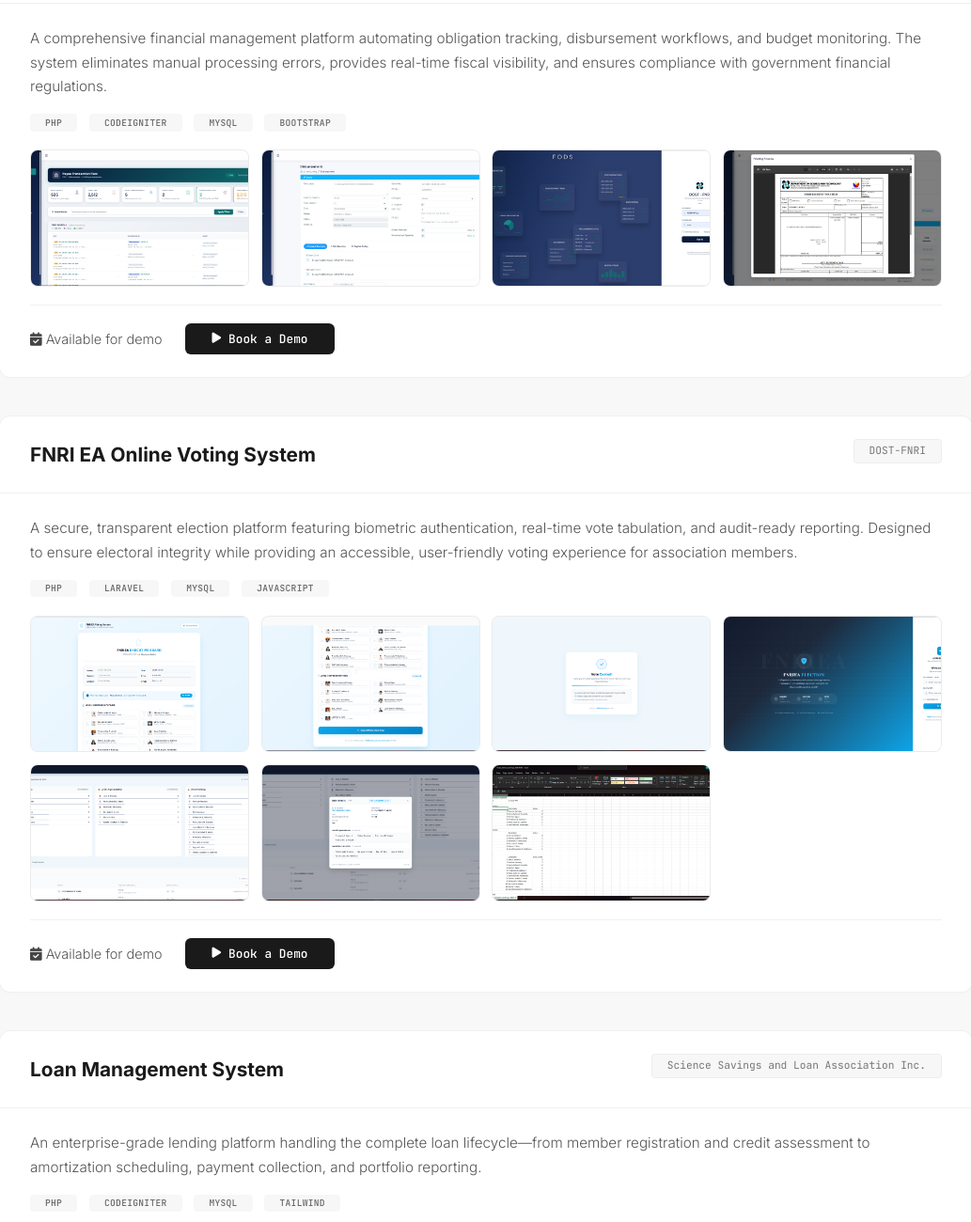
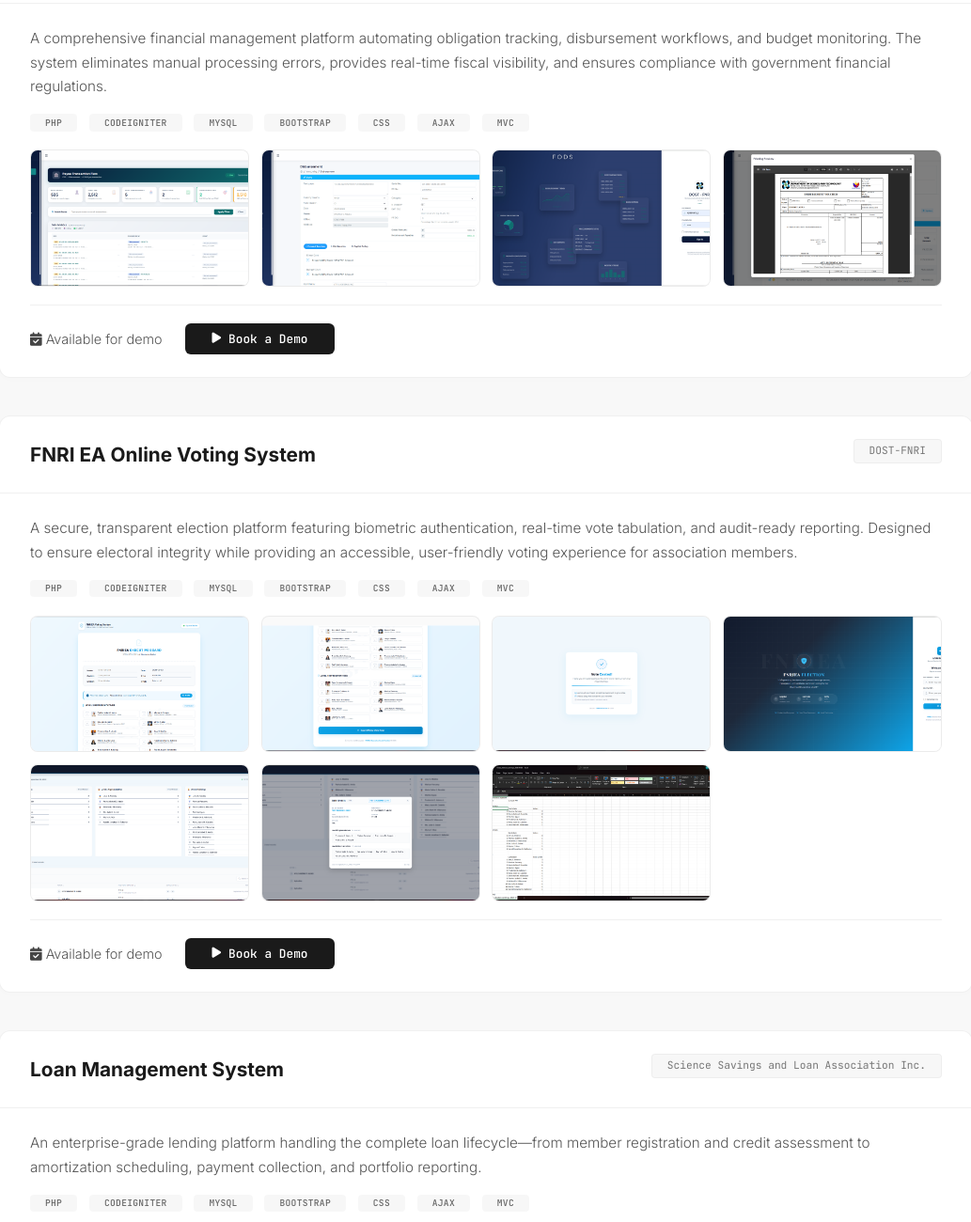
Before and after one commit to kylealino/kyledotdev, a plain HTML site: page index.html in a window 1280 px wide. Shown: the part 3280-4580 px from the top of the page at 94% size, without its empty margins (123-1156 px from the left). Drawn offline with nearby package versions, Linux system fonts and the light colour scheme.

Commit message:
tech stack update

```diff
--- a/index.html
+++ b/index.html
@@ -1904,7 +1904,7 @@
                         <div class="project-body">
                             <p class="desc">A comprehensive financial management platform automating obligation tracking, disbursement workflows, and budget monitoring. The system eliminates manual processing errors, provides real-time fiscal visibility, and ensures compliance with government financial regulations.</p>
                             <div class="tech-stack">
-                                <span>PHP</span><span>CodeIgniter</span><span>MySQL</span><span>Bootstrap</span>
+                                <span>PHP</span><span>CodeIgniter</span><span>MySQL</span><span>Bootstrap</span><span>CSS</span><span>AJAX</span><span>MVC</span>
                             </div>
                             <div class="project-gallery">
                                 <div class="gallery-item" onclick="openLightbox(this, 0)">
@@ -1938,7 +1938,7 @@
                         <div class="project-body">
                             <p class="desc">A secure, transparent election platform featuring biometric authentication, real-time vote tabulation, and audit-ready reporting. Designed to ensure electoral integrity while providing an accessible, user-friendly voting experience for association members.</p>
                             <div class="tech-stack">
-                                <span>PHP</span><span>Laravel</span><span>MySQL</span><span>JavaScript</span>
+                                <span>PHP</span><span>CodeIgniter</span><span>MySQL</span><span>Bootstrap</span><span>CSS</span><span>AJAX</span><span>MVC</span>
                             </div>
                             <div class="project-gallery">
                                 <div class="gallery-item" onclick="openLightbox(this, 4)">
@@ -1981,7 +1981,7 @@
                         <div class="project-body">
                             <p class="desc">An enterprise-grade lending platform handling the complete loan lifecycle—from member registration and credit assessment to amortization scheduling, payment collection, and portfolio reporting.</p>
                             <div class="tech-stack">
-                                <span>PHP</span><span>CodeIgniter</span><span>MySQL</span><span>Tailwind</span>
+                                <span>PHP</span><span>CodeIgniter</span><span>MySQL</span><span>Bootstrap</span><span>CSS</span><span>AJAX</span><span>MVC</span>
                             </div>
                             <div class="project-gallery">
                                 <div class="gallery-item" onclick="openLightbox(this, 11)">
@@ -2024,7 +2024,7 @@
                         <div class="project-body">
                             <p class="desc">A comprehensive fitness center management solution streamlining member acquisition, attendance tracking, class scheduling, and recurring billing—increasing operational efficiency and enhancing member experience.</p>
                             <div class="tech-stack">
-                                <span>PHP</span><span>Laravel</span><span>MySQL</span><span>Angular</span>
+                                <span>PHP</span><span>CodeIgniter</span><span>MySQL</span><span>Bootstrap</span><span>CSS</span><span>AJAX</span><span>MVC</span>
                             </div>
                             <div class="project-gallery">
                                 <div class="gallery-item" onclick="openLightbox(this, 18)">
@@ -2070,7 +2070,7 @@
                         <div class="project-body">
                             <p class="desc">A specialized facility management platform for law enforcement training ranges, handling equipment inventory, qualification tracking, personnel scheduling, and compliance reporting.</p>
                             <div class="tech-stack">
-                                <span>PHP</span><span>CodeIgniter</span><span>MySQL</span><span>Bootstrap</span>
+                                <span>PHP</span><span>CodeIgniter</span><span>MySQL</span><span>Bootstrap</span><span>CSS</span><span>AJAX</span><span>MVC</span>
                             </div>
                             <div class="project-gallery">
                                 <div class="gallery-item" onclick="openLightbox(this, 26)">
@@ -2116,7 +2116,7 @@
                         <div class="project-body">
                             <p class="desc">An enterprise logistics solution providing real-time visibility into vehicle maintenance, fuel consumption, driver performance, and route optimization—enabling data-driven fleet decisions.</p>
                             <div class="tech-stack">
-                                <span>PHP</span><span>Laravel</span><span>MySQL</span><span>Vue.js</span>
+                                <span>PHP</span><span>CodeIgniter</span><span>MySQL</span><span>Bootstrap</span><span>CSS</span><span>AJAX</span><span>MVC</span>
                             </div>
                             <div class="project-gallery">
                                 <div class="gallery-item" onclick="openLightbox(this, 34)">
```
